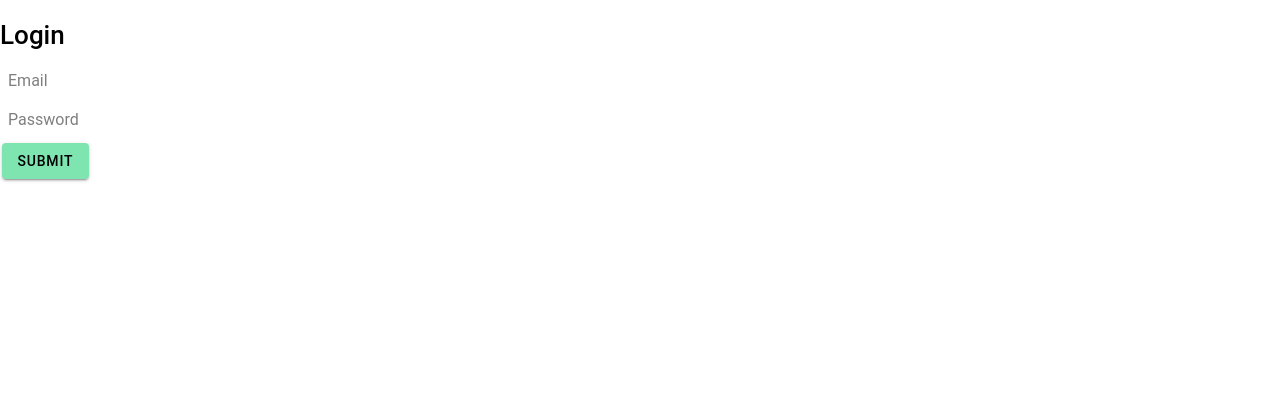
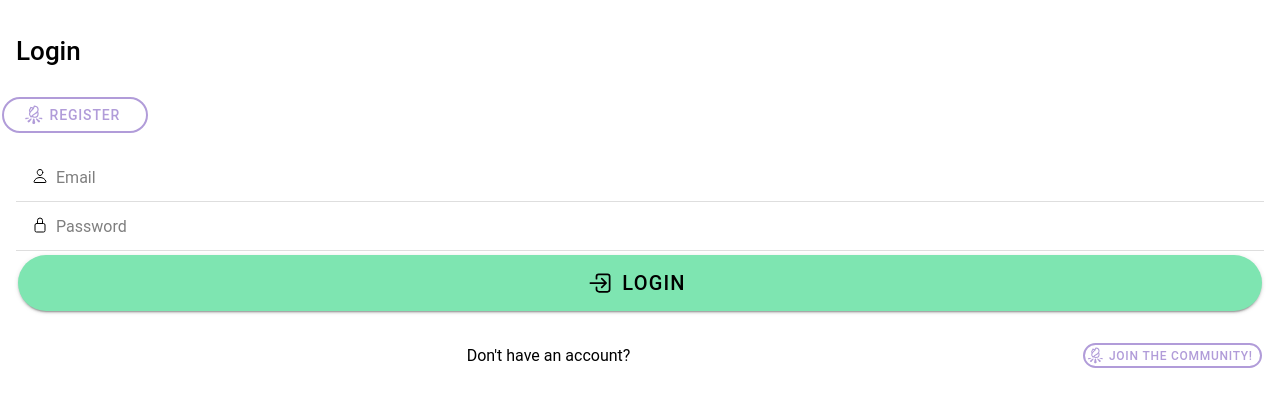
Before and after one commit to RobertIchim98/CampingApp-React, a React (Create React App) app: page /login in a window 1280 px wide. Shown: the top 406 px of the page. Built offline with nearby package versions, Linux system fonts and the light colour scheme.

Commit message:
Login Fix - can send api login now

```diff
--- a/src/Login.tsx
+++ b/src/Login.tsx
@@ -18,14 +18,34 @@ import {
   bonfireOutline,
   personOutline,
   lockClosedOutline,
+  watch,
 } from "ionicons/icons";
+import { useForm } from "react-hook-form";
+import { type } from "os";
 
 const LoginPage = ({ login }) => {
+  /*
+  const { register, handleSubmit, watch, errors } = useForm();
+  const onSubmit = (data) => {
+    console.log(data);
+  }; // your form submit function which will invoke after successful validation
+
+  console.log(watch("example")); // you can watch individual input by pass the name of the input
+
+  return (
+    <form onSubmit={handleSubmit(onSubmit)}>
+      <label>Example</label>
+      <IonInput name="example" ref={register({ required: true })} />
+      <label>ExampleRequired</label>
+      <IonInput name="exampleRequired" ref={register({ required: true })} />
+      <input type="submit" />
+    </form>
+  );
+  */
   const [formData, setFormData] = useState({
     email: "",
     password: "",
   });
-
   const { email, password } = formData;
 
   const onChange = (e) =>
@@ -33,33 +53,73 @@ const LoginPage = ({ login }) => {
 
   const onSubmit = (e) => {
     e.preventDefault();
+    console.log(e);
     login(email, password);
   };
-
   // is user authenticated
   //redirect to home page
 
   return (
     <IonPage>
       <IonContent>
-        <h1>Login</h1>
-        <form onSubmit={(e) => onSubmit(e)}>
+        <h1 className="ion-padding">Login</h1>
+        <IonButton
+          color="secondary"
+          fill="outline"
+          shape="round"
+          href="/register"
+        >
+          <IonIcon slot="start" icon={bonfireOutline} />
+          Register
+        </IonButton>
+        <form className="ion-padding" onSubmit={(e) => onSubmit(e)}>
+          <IonItem>
+            <IonLabel>
+              <IonIcon icon={personOutline}></IonIcon>
+            </IonLabel>
             <IonInput
               type="email"
               placeholder="Email"
-            value={email}
-            onChange={(e) => onChange(e)}
+              name="email"
+              onIonChange={(e) => onChange(e)}
               required
             />
+          </IonItem>
+          <IonItem>
+            <IonLabel>
+              <IonIcon icon={lockClosedOutline}></IonIcon>
+            </IonLabel>
             <IonInput
               type="password"
               placeholder="Password"
-            value={password}
-            onChange={(e) => onChange(e)}
+              name="password"
+              onIonChange={(e) => onChange(e)}
               required
             />
-          <IonButton type="submit">Submit</IonButton>
+          </IonItem>
+          <IonButton
+            type="submit"
+            expand="block"
+            color="success"
+            size="large"
+            shape="round"
+          >
+            <IonIcon slot="start" icon={logInOutline} />
+            Login
+          </IonButton>
         </form>
+        <IonItem class="ion-text-center" lines="none">
+          <IonLabel>Don't have an account?</IonLabel>
+          <IonButton
+            color="secondary"
+            fill="outline"
+            shape="round"
+            href="/register"
+          >
+            <IonIcon slot="start" icon={bonfireOutline} />
+            Join the Community!
+          </IonButton>
+        </IonItem>
       </IonContent>
     </IonPage>
   );
@@ -67,7 +127,6 @@ const LoginPage = ({ login }) => {
   //const mapStateToProps = (state) => ({
   // is authenticated?
   // });
-
   /*
   return (
     <IonPage>
--- a/src/Register.tsx
+++ b/src/Register.tsx
@@ -62,10 +62,11 @@ const registerPage = () => {
             <IonLabel>
               <IonIcon icon={personOutline}></IonIcon>
             </IonLabel>
-            <Controller
-              as={<IonInput placeholder="Username" type="text"></IonInput>}
+            <IonInput
+              placeholder="Username"
               name="username"
-            ></Controller>
+              type="text"
+            ></IonInput>
           </IonItem>
           <IonItem>
             <IonLabel>
--- a/src/actions/auth.tsx
+++ b/src/actions/auth.tsx
@@ -17,7 +17,7 @@ export const load_user = () => async (dispatch) => {
     };
     try {
       const res = await axios.get(
-        `${process.env.REAC_APP_API_URL}/auth/users/me`,
+        `${process.env.REACT_APP_API_URL}/auth/users/me`,
         config
       );
 
@@ -46,6 +46,7 @@ export const login = (email, password) => async (dispatch) => {
 
   const body = JSON.stringify({ email, password });
 
+  console.log("This is user:" + body);
   try {
     const res = await axios.post(
       `${process.env.REACT_APP_API_URL}/auth/token/login`,
@@ -63,5 +64,6 @@ export const login = (email, password) => async (dispatch) => {
     dispatch({
       type: LOGIN_FAIL,
     });
+    console.log(LOGIN_FAIL);
   }
 };
```
Lines whose indentation alone changed are shown as unchanged.
